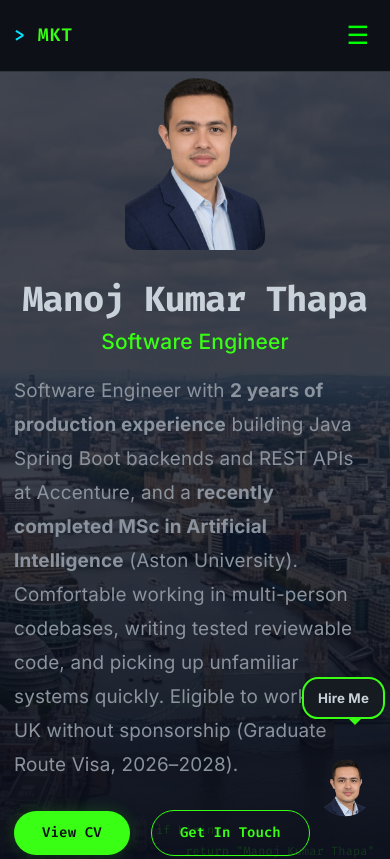
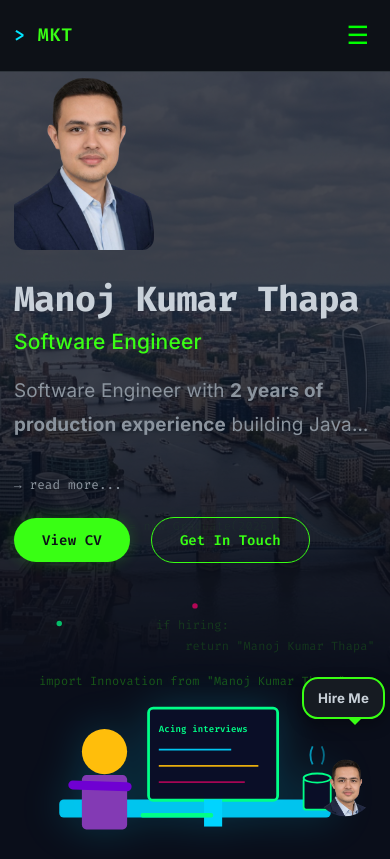
Before and after one commit to iammanoj807/profile, a React (Vite) app: page / in a window 390 px wide. Shown: the top 859 px of the page. Built offline with nearby package versions, Linux system fonts and the light colour scheme; some icons are missing.

Commit message:
fix: mobile hero left-aligned layout, truncated description with read more, remove widget image background

```diff
--- a/src/components/AvailabilityWidget.jsx
+++ b/src/components/AvailabilityWidget.jsx
@@ -76,7 +76,10 @@ const AvailabilityWidget = () => {
                                 height: '60px',
                                 borderRadius: '50%',
                                 objectFit: 'cover',
-                                objectPosition: 'top'
+                                objectPosition: 'top',
+                                background: 'transparent',
+                                border: 'none',
+                                boxShadow: 'none'
                             }}
                             draggable="false"
                             onContextMenu={(e) => e.preventDefault()}
--- a/src/components/HeroSection.jsx
+++ b/src/components/HeroSection.jsx
@@ -1,4 +1,4 @@
-import React from 'react';
+import React, { useState } from 'react';
 import { motion } from 'framer-motion';
 import { portfolioData } from '../data/portfolioData';
 import { renderBoldText } from '../utils/renderBoldText';
@@ -8,6 +8,7 @@ import profileImg from '../assets/Manoj Thapa Professional.png';
 import londonSkyline from '../assets/london-tech-city.png';
 
 const HeroSection = () => {
+    const [descExpanded, setDescExpanded] = useState(false);
 
     return (
         <section id="home" className="hero">
@@ -48,13 +49,20 @@ const HeroSection = () => {
                         {portfolioData.title}
                     </motion.div>
                     <motion.div
-                        className="description"
+                        className={`description ${descExpanded ? 'expanded' : ''}`}
                         initial={{ opacity: 0, y: 20 }}
                         animate={{ opacity: 1, y: 0 }}
                         transition={{ duration: 0.8, delay: 0.6 }}
+                        onClick={() => setDescExpanded(!descExpanded)}
                     >
                         {renderBoldText(portfolioData.description)}
                     </motion.div>
+                    <span
+                        className="description-toggle"
+                        onClick={() => setDescExpanded(!descExpanded)}
+                    >
+                        {descExpanded ? '← show less' : '→ read more...'}
+                    </span>
 
                     <motion.div
                         className="hero-buttons"
--- a/src/index.css
+++ b/src/index.css
@@ -1396,10 +1396,10 @@ body::after {
   display: block;
 }
 
-/* Center profile photo on mobile */
+/* Profile photo on mobile */
 @media (max-width: 768px) {
   .profile-photo {
-    margin-left: auto;
+    margin-left: 0;
     margin-right: auto;
   }
 }
@@ -1425,6 +1425,39 @@ body::after {
   opacity: 0.25;
   mask-image: linear-gradient(to bottom, black 0%, black 40%, transparent 75%);
   -webkit-mask-image: linear-gradient(to bottom, black 0%, black 40%, transparent 75%);
+}
+
+/* Mobile: Truncate hero description so skyline is visible */
+@media (max-width: 768px) {
+  .hero-text .description {
+    display: -webkit-box;
+    -webkit-line-clamp: 2;
+    -webkit-box-orient: vertical;
+    overflow: hidden;
+    cursor: pointer;
+    position: relative;
+  }
+
+  .hero-text .description.expanded {
+    -webkit-line-clamp: unset;
+    overflow: visible;
+  }
+
+  .description-toggle {
+    display: inline-block;
+    color: var(--text-secondary);
+    font-size: 0.9rem;
+    cursor: pointer;
+    margin-top: 0.3rem;
+    margin-bottom: 1.5rem;
+    font-family: 'Fira Code', monospace;
+  }
+}
+
+@media (min-width: 769px) {
+  .description-toggle {
+    display: none;
+  }
 }
 
 /* Coding Profiles Section */
@@ -2299,7 +2332,7 @@ body::after {
 
   .hero-content {
     flex-direction: column;
-    text-align: center;
+    text-align: left;
   }
 
   .hero-text h1 {
@@ -3224,7 +3257,7 @@ body::after {
 @media (max-width: 768px) {
   .hero-content {
     flex-direction: column;
-    text-align: center;
+    text-align: left;
     gap: 0rem;
   }
 
```
